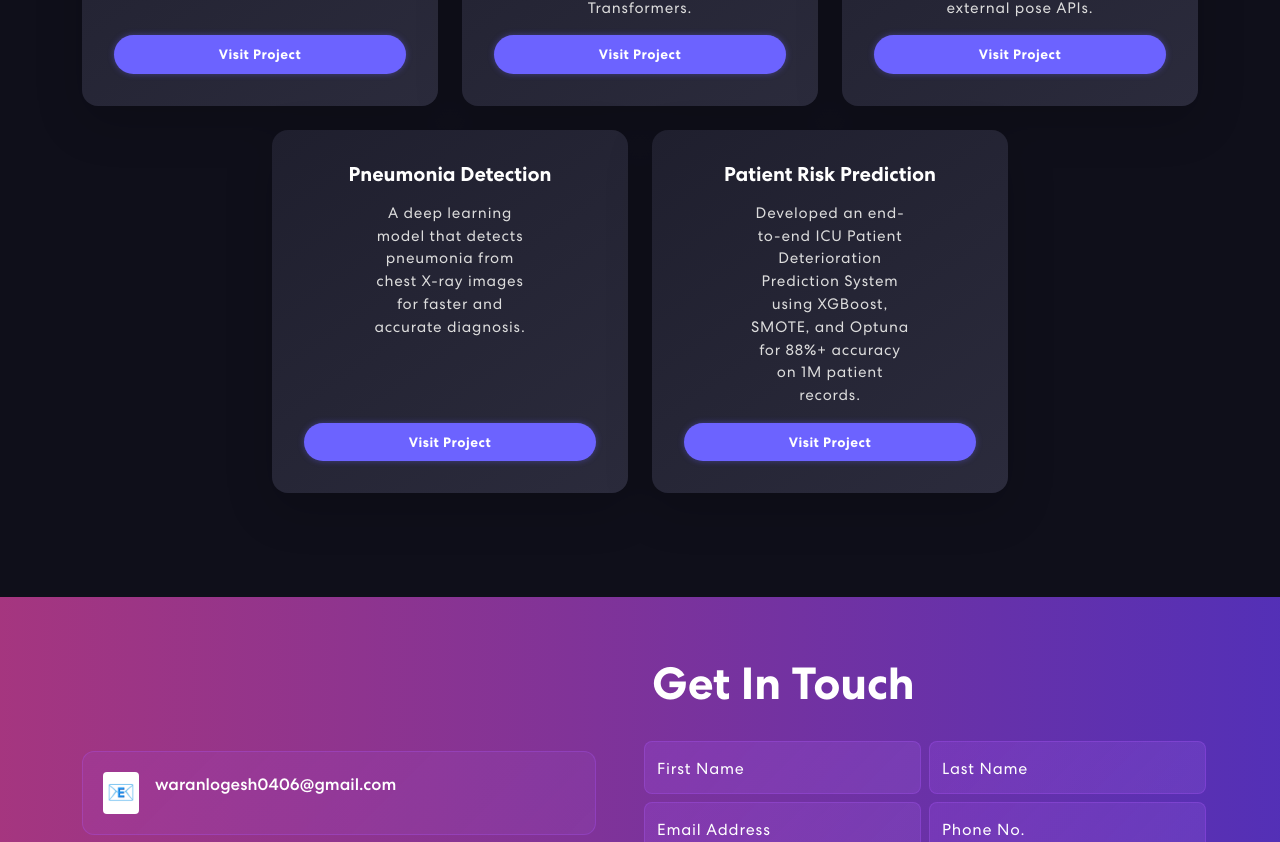
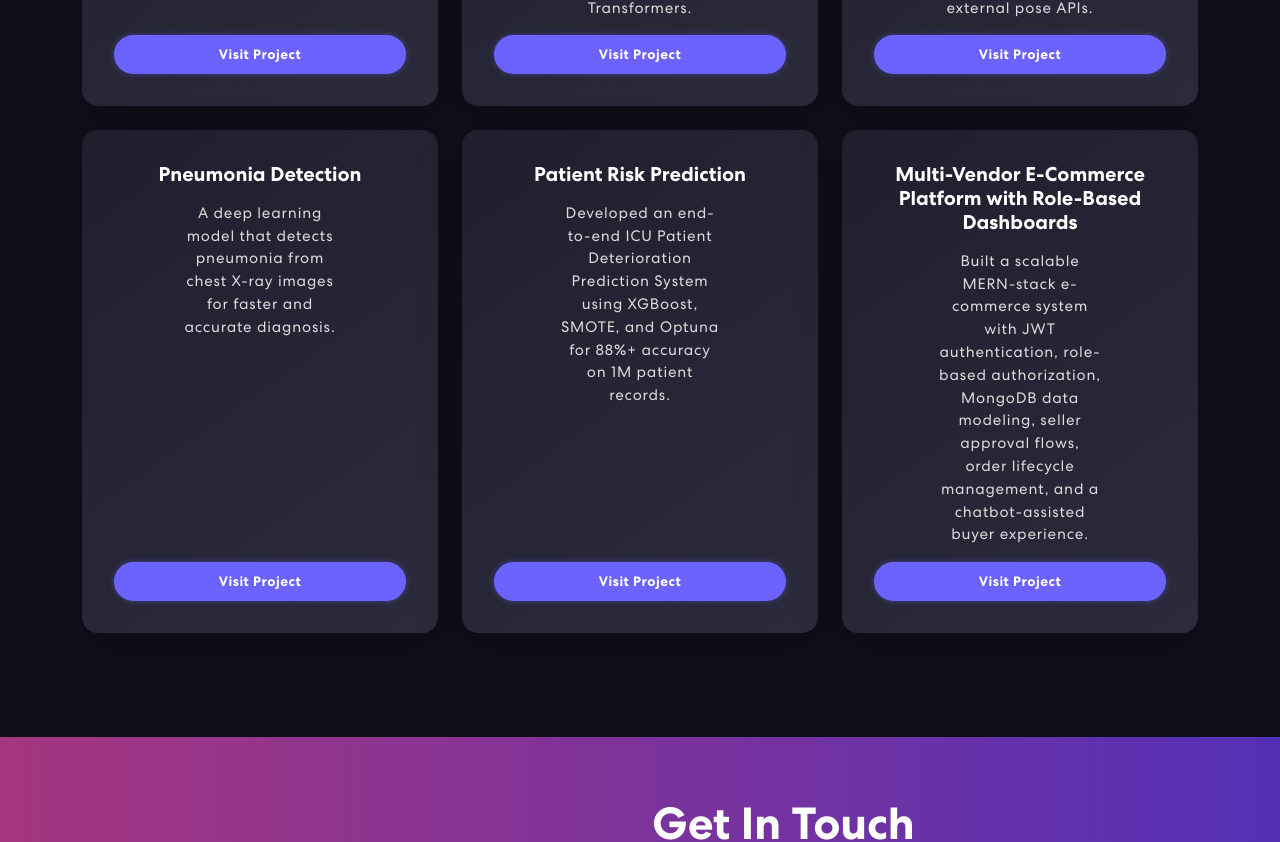
Before and after one commit to A-LOGESHWARAN/React_portfolio, a React (Create React App) app: page / in a window 1280 px wide. Shown: the part 1958-2800 px from the top of the page. Built offline with nearby package versions, Linux system fonts and the light colour scheme.

Commit message:
project_update

```diff
--- a/src/components/Projects.js
+++ b/src/components/Projects.js
@@ -33,6 +33,12 @@ export const Projects = () => {
       description:
         "Developed an end-to-end ICU Patient Deterioration Prediction System using XGBoost, SMOTE, and Optuna for 88%+ accuracy on 1M patient records.",
       github: "https://github.com/A-LOGESHWARAN/Patient_Risk_Prediction",
+    },
+    {
+      title: "Multi-Vendor E-Commerce Platform with Role-Based Dashboards",
+      description:
+        "Built a scalable MERN-stack e-commerce system with JWT authentication, role-based authorization, MongoDB data modeling, seller approval flows, order lifecycle management, and a chatbot-assisted buyer experience.",
+      github: "https://final-ecom-six.vercel.app/",
     },
 
   ];
```
